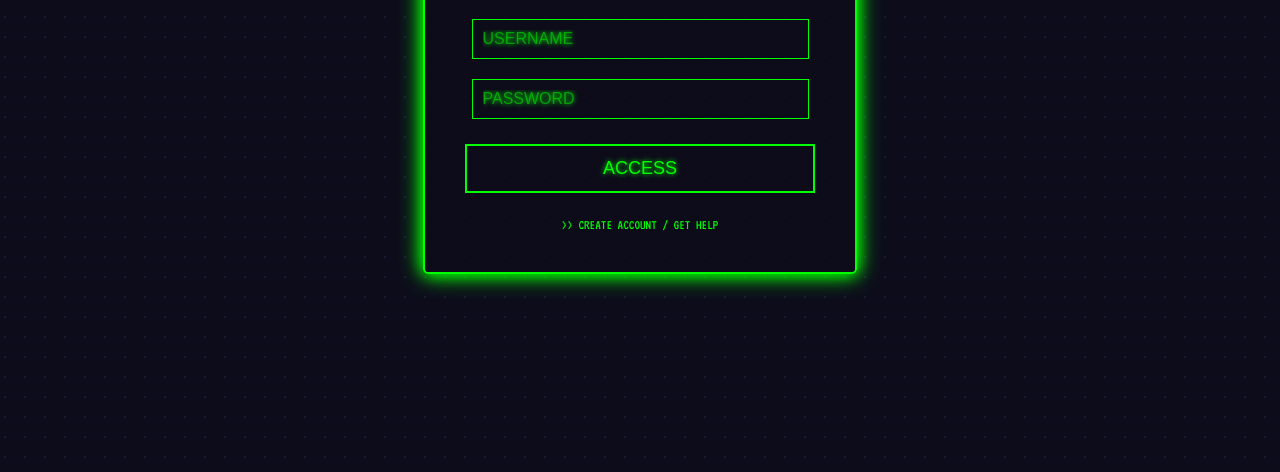
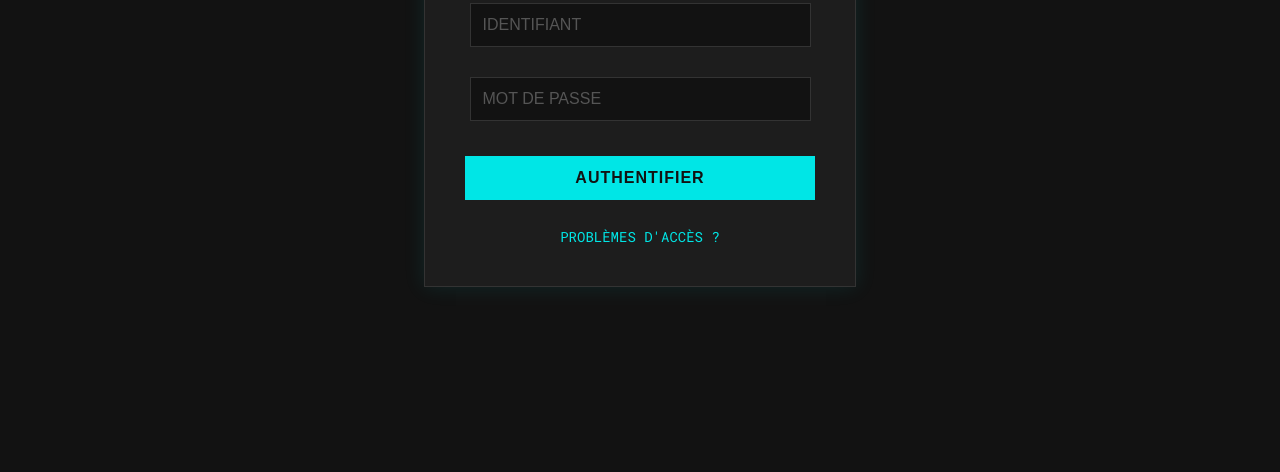
Before and after one commit to BOT9082/Pr-dictions-Lucky-Jet, a plain HTML site: page index.html in a window 1280 px wide. Shown: the part 328-800 px from the top of the page. Drawn offline with Linux system fonts and the light colour scheme.

Commit message:
Update index.html

```diff
--- a/index.html
+++ b/index.html
@@ -4,133 +4,109 @@
     <meta charset="UTF-8">
     <meta name="viewport" content="width=device-width, initial-scale=1">
     <title>Connexion - Lucky Jet Predictor</title>
-    <link rel="stylesheet" href="https://fonts.googleapis.com/css2?family=VT323&family=Monoton&display=swap">
+    <link rel="preconnect" href="https://fonts.googleapis.com">
+    <link rel="preconnect" href="https://fonts.gstatic.com" crossorigin>
+    <link href="https://fonts.googleapis.com/css2?family=Roboto+Mono:wght@400;700&display=swap" rel="stylesheet">
     <style>
         /* CSS DÉBUT */
+        :root {
+            --primary-color: #00e6e6; /* Cyan pour l'effet lumineux */
+            --secondary-color: #f0f0f0; /* Blanc pour le texte principal */
+            --background-color: #121212; /* Noir très sombre */
+            --border-color: #333333; /* Gris foncé pour les bordures */
+            --error-color: #e65252; /* Rouge doux pour les erreurs */
+        }
+
         body {
-            font-family: 'VT323', monospace;
+            font-family: 'Roboto Mono', monospace;
             margin: 0;
             padding: 0;
-            /* Fond de page sombre avec une légère animation */
-            background-color: #0d0c1b;
-            background-image: radial-gradient(circle, #1a1936 1px, transparent 1px);
-            background-size: 20px 20px;
-            animation: backgroundAnimation 20s linear infinite;
+            background-color: var(--background-color);
+            color: var(--secondary-color);
             display: flex;
             justify-content: center;
             align-items: center;
             height: 100vh;
-            color: #00ff00; /* Texte vert fluo */
+            overflow: hidden;
         }
 
-        /* Animation pour le fond */
-        @keyframes backgroundAnimation {
-            from {
-                background-position: 0 0;
-            }
-            to {
-                background-position: 100% 100%;
-            }
-        }
-
-        .hacker-container {
-            /* Conteneur principal de la page de connexion */
-            background: rgba(13, 12, 27, 0.8);
-            border: 2px solid #00ff00;
-            border-radius: 5px;
+        .login-card {
+            background-color: #1d1d1d;
+            border: 1px solid var(--border-color);
+            border-top: 5px solid var(--primary-color);
             padding: 40px;
             width: 350px;
             text-align: center;
-            box-shadow: 0 0 15px #00ff00, 0 0 25px #00ff00; /* Effet de lueur verte */
+            box-shadow: 0 0 20px rgba(0, 230, 230, 0.1);
             position: relative;
+            transform-style: preserve-3d;
+            transition: transform 0.5s ease-out;
         }
 
-        /* Effet "Glitch" au chargement */
-        .hacker-container::before {
-            content: '';
-            position: absolute;
-            top: 0;
-            left: 0;
-            width: 100%;
-            height: 100%;
-            background: repeating-linear-gradient(0deg, rgba(0,255,0,0.1), rgba(0,255,0,0.1) 1px, transparent 1px, transparent 2px);
-            animation: glitchEffect 0.5s infinite;
-            opacity: 0.1;
-            pointer-events: none;
-        }
-
-        @keyframes glitchEffect {
-            0% { transform: translate(0); }
-            20% { transform: translate(-2px, 2px); }
-            40% { transform: translate(-2px, -2px); }
-            60% { transform: translate(2px, 2px); }
-            80% { transform: translate(2px, -2px); }
-            100% { transform: translate(0); }
+        .login-card:hover {
+            transform: translateY(-5px);
         }
 
         h1 {
-            /* Titre avec un style "digital" */
-            font-family: 'Monoton', cursive;
-            font-size: 32px;
-            color: #00ff00;
-            margin-bottom: 25px;
-            text-shadow: 0 0 10px #00ff00;
+            font-size: 28px;
+            color: var(--primary-color);
+            margin-bottom: 30px;
+            text-shadow: 0 0 10px rgba(0, 230, 230, 0.5);
+            letter-spacing: 2px;
         }
 
         input {
-            /* Champs de saisie */
             width: 90%;
-            padding: 10px;
-            margin: 10px 0;
-            border: 1px solid #00ff00;
-            background-color: transparent;
-            color: #00ff00;
+            padding: 12px;
+            margin: 15px 0;
+            border: 1px solid var(--border-color);
+            background-color: var(--background-color);
+            color: var(--secondary-color);
             font-size: 16px;
             outline: none;
-            text-shadow: 0 0 5px #00ff00;
+            transition: border-color 0.3s, box-shadow 0.3s;
+        }
+
+        input:focus {
+            border-color: var(--primary-color);
+            box-shadow: 0 0 10px rgba(0, 230, 230, 0.5);
         }
 
         input::placeholder {
-            color: rgba(0, 255, 0, 0.5); /* Placeholder moins visible */
-        }
-
-        input:focus {
-            box-shadow: 0 0 8px #00ff00;
+            color: #555555;
         }
 
         button {
-            /* Bouton de connexion */
             width: 100%;
             padding: 12px;
-            border: 2px solid #00ff00;
-            background-color: transparent;
-            color: #00ff00;
-            font-size: 18px;
+            border: 1px solid var(--primary-color);
+            background-color: var(--primary-color);
+            color: var(--background-color);
+            font-size: 16px;
             cursor: pointer;
-            margin-top: 15px;
-            text-shadow: 0 0 5px #00ff00;
-            transition: all 0.3s ease;
+            margin-top: 20px;
+            font-weight: 700;
+            letter-spacing: 1px;
+            transition: background-color 0.3s, color 0.3s, box-shadow 0.3s;
         }
 
         button:hover {
-            background-color: #00ff00;
-            color: #0d0c1b;
-            box-shadow: 0 0 15px #00ff00;
+            background-color: transparent;
+            color: var(--primary-color);
+            box-shadow: 0 0 15px rgba(0, 230, 230, 0.5);
         }
 
         .message {
             font-size: 14px;
-            margin-top: 10px;
+            margin-top: 15px;
         }
 
         .error {
-            color: #ff0000; /* Texte d'erreur rouge */
-            text-shadow: 0 0 5px #ff0000;
+            color: var(--error-color);
         }
 
         .success {
-            color: #00ff00; /* Texte de succès vert */
-            text-shadow: 0 0 5px #00ff00;
+            color: var(--primary-color);
         }
 
         .links {
@@ -138,78 +114,71 @@
         }
 
         .links a {
-            color: #00ff00;
+            color: var(--primary-color);
             text-decoration: none;
             font-size: 14px;
-            display: block;
-            margin-top: 5px;
-            transition: text-shadow 0.3s;
+            transition: color 0.3s, text-shadow 0.3s;
         }
 
         .links a:hover {
-            text-decoration: underline;
-            text-shadow: 0 0 10px #00ff00;
+            text-decoration: none;
+            text-shadow: 0 0 10px var(--primary-color);
         }
         /* CSS FIN */
     </style>
 </head>
 <body>
-    <div class="hacker-container">
-        <h1>LOGIN</h1>
-        <input id="user-id" placeholder="USERNAME" spellcheck="false" autocomplete="off">
-        <input id="password" placeholder="PASSWORD" type="password" spellcheck="false" autocomplete="off">
-        <button onclick="handleLogin()">ACCESS</button>
+    <div class="login-card">
+        <h1>ACCESS POINT</h1>
+        <input id="user-id" placeholder="IDENTIFIANT" spellcheck="false" autocomplete="off">
+        <input id="password" placeholder="MOT DE PASSE" type="password" spellcheck="false" autocomplete="off">
+        <button onclick="handleLogin()">AUTHENTIFIER</button>
         <p class="message" id="message"></p>
         <div class="links">
-            <a href="https://t.me/BIGWIN2257375527" target="_blank">>> CREATE ACCOUNT / GET HELP</a>
+            <a href="https://t.me/BIGWIN2257375527" target="_blank">PROBLÈMES D'ACCÈS ?</a>
         </div>
     </div>
 
     <script>
-        // Gestion de la connexion
+        // Votre code JS inchangé ici
         async function handleLogin() {
             const userId = document.getElementById('user-id').value.trim();
             const password = document.getElementById('password').value.trim();
             const message = document.getElementById('message');
 
-            // Réinitialiser les messages
             message.textContent = '';
             message.className = 'message';
 
             if (!userId || !password) {
-                message.textContent = '>> ERROR: PLEASE FILL ALL FIELDS';
+                message.textContent = 'ERREUR : VEUILLEZ COMPLÉTER LES CHAMPS.';
                 message.classList.add('error');
                 return;
             }
 
             try {
-                // Charger le fichier users.txt
                 const response = await fetch('data/users.txt');
                 if (!response.ok) throw new Error("Impossible de charger users.txt");
                 const data = await response.text();
-                // Diviser le fichier en lignes et vérifier les identifiants, ignorer les commentaires
                 const users = data.split('\n')
                     .map(line => line.trim())
                     .filter(line => line && !line.startsWith('#'))
                     .map(line => line.split('|').map(field => field.trim()));
 
-                // Vérification des informations
                 const userMatch = users.find(user => user[0] === userId && user[2] === password);
 
                 if (userMatch) {
-                    message.textContent = '>> ACCESS GRANTED. REDIRECTING...';
+                    message.textContent = 'ACCÈS AUTORISÉ. REDIRECTION...';
                     message.classList.add('success');
-                    // Stocke l'ID dans le localStorage pour la suite + redirection avec ?user=ID
                     localStorage.setItem('luckyjet_user', userId);
                     setTimeout(() => {
                         window.location.href = 'predictions.html?user=' + encodeURIComponent(userId);
                     }, 1200);
                 } else {
-                    message.textContent = '>> ACCESS DENIED: INVALID CREDENTIALS';
+                    message.textContent = 'IDENTIFIANT OU MOT DE PASSE INCORRECT.';
                     message.classList.add('error');
                 }
             } catch (error) {
-                message.textContent = '>> ERROR: UNABLE TO VERIFY CREDENTIALS';
+                message.textContent = 'ERREUR : IMPOSSIBLE DE VÉRIFIER.';
                 message.classList.add('error');
             }
         }
```
